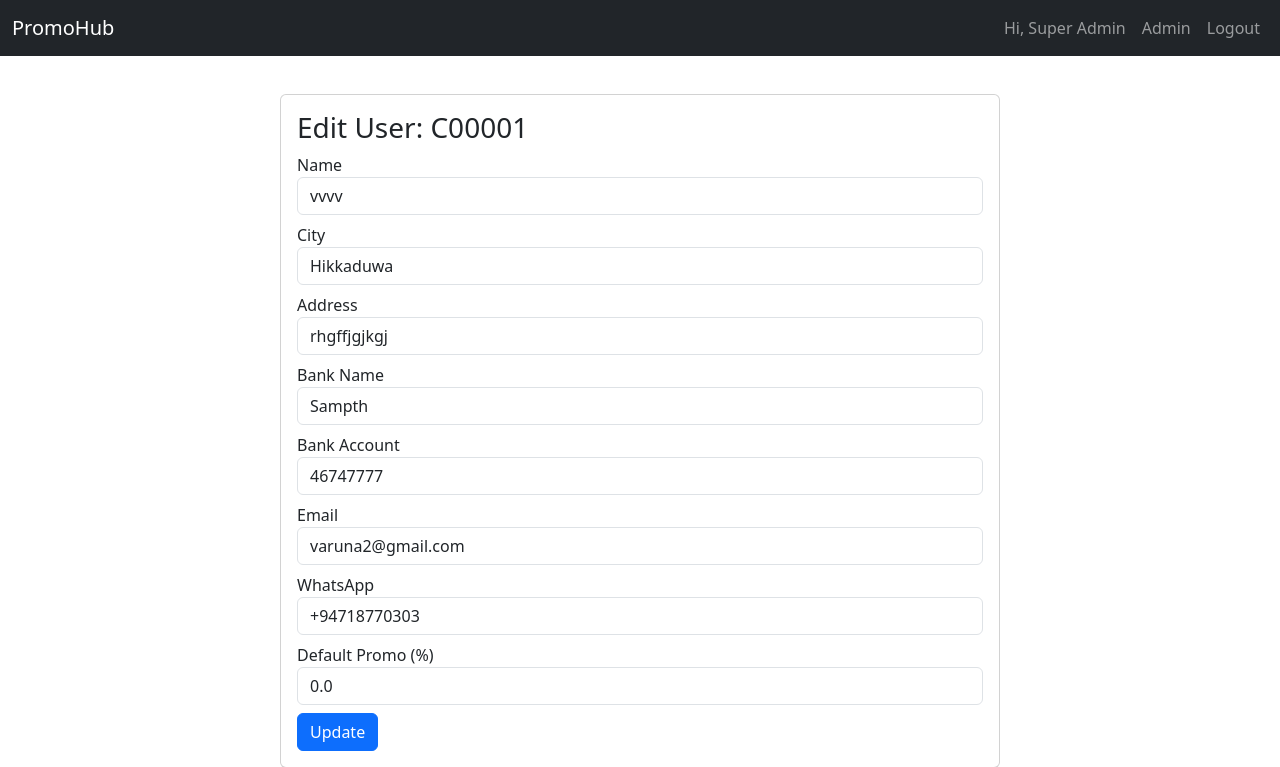
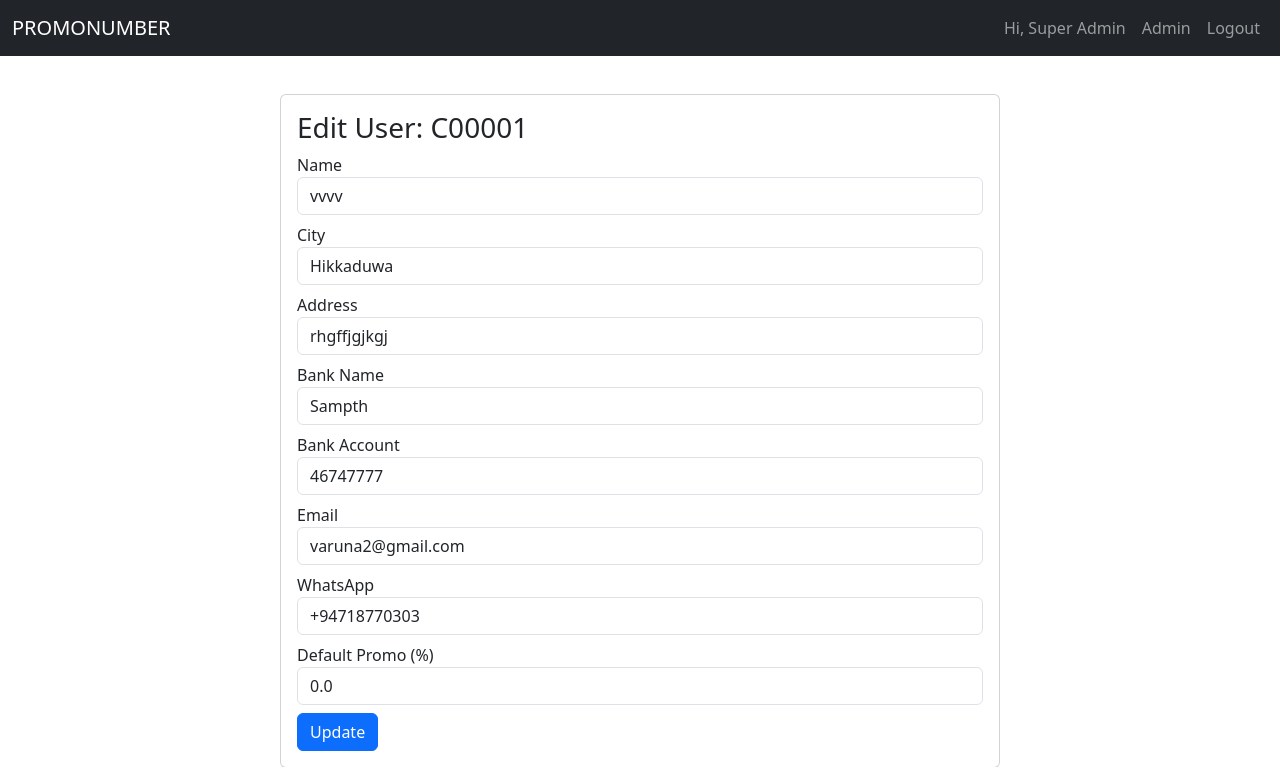
Before and after one commit to varuna2hash/PromoHub, a Flask app: page /edit/C00001 in a window 1280 px wide. Shown: the top 767 px of the page. Run offline with Flask 3, Linux system fonts and the light colour scheme; a user stored in the database is signed in; data comes from the database, SQL or seed files in the repository; some libraries are stand-ins or nearby versions.

Commit message:
Change branding from PromoHub to PROMONUMBER
Updated the title and navbar branding from 'PromoHub' to 'PROMONUMBER'.

```diff
--- a/templates/base.html
+++ b/templates/base.html
@@ -2,7 +2,7 @@
 <html lang="en">
 <head>
   <meta charset="utf-8">
-  <title>{% block title %}PromoHub{% endblock %}</title>
+  <title>{% block title %}PROMONUMBER{% endblock %}</title>
   <meta name="viewport" content="width=device-width,initial-scale=1">
   <link href="https://cdn.jsdelivr.net/npm/bootstrap@5.3.2/dist/css/bootstrap.min.css" rel="stylesheet">
   <link rel="stylesheet" href="https://cdn.datatables.net/1.13.6/css/jquery.dataTables.min.css">
@@ -14,7 +14,7 @@
 <body>
 <nav class="navbar navbar-expand-lg navbar-dark bg-dark fixed-top">
   <div class="container-fluid">
-    <a class="navbar-brand" href="{{ url_for('index') }}">PromoHub</a>
+    <a class="navbar-brand" href="{{ url_for('index') }}">PROMONUMBER</a>
     <button class="navbar-toggler" type="button" data-bs-toggle="collapse" data-bs-target="#nav">
       <span class="navbar-toggler-icon"></span>
     </button>
```
